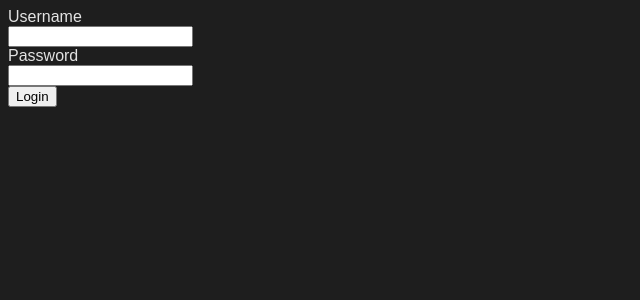
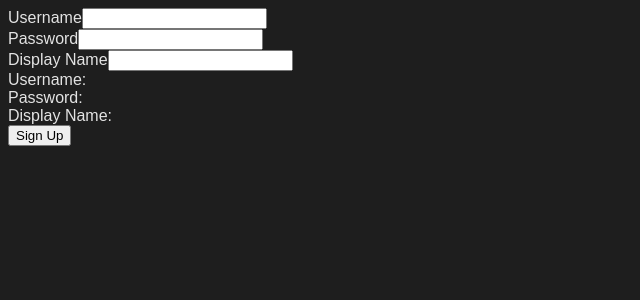
Before and after one commit to ahmadbadawikr/react-tutorial, a React (Vite) app: page / in a window 1280 px wide. Shown: the top 300 px of the page, without its empty margins (0-640 px from the left). Built offline with nearby package versions, Linux system fonts and the light colour scheme.

Commit message:
binding state to input fields

```diff
--- a/src/App.jsx
+++ b/src/App.jsx
@@ -1,10 +1,17 @@
 // import { UserProfile } from "./components/UserProfile"
 // import { UserDetails } from "./components/UserDetails"
-import { LoginForm } from "./components/LoginForm"
+// import { LoginForm } from "./components/LoginForm"
+import { RegisterForm } from "./components/RegisterForm"
+
 export default function App() {
-  return <div>
-    <LoginForm></LoginForm>
-  </div>
+  window.addEventListener("resize", (e)=> {
+    console.log(window.screenX, window.screenY)
+  })
+  return (
+    <div>
+      <RegisterForm></RegisterForm>
+    </div>
+  )
 }
 
   // const USER_STATUS = "ACCOUNT DISABLED";
--- /dev/null
+++ b/src/components/RegisterForm.jsx
@@ -0,0 +1,50 @@
+import { useState } from "react"
+
+export function RegisterForm() {
+    const [formFields, setFormFields] = useState({
+        username: "",
+        password: "",
+        displayName:""
+    })
+
+    console.log(formFields)
+
+    return (
+        <form>
+            <div>
+                <label htmlFor="username">Username</label>
+                <input id="username" value={formFields.username} onChange={(e) => {
+                    setFormFields((currentState) => ({
+                        ...currentState,
+                        username: e.target.value,}))
+                }}/>
+            </div>
+            <div>
+                <label htmlFor="password">Password</label>
+                <input id="password" value={formFields.password} onChange={(e)=>{
+                    setFormFields((currentState) => ({
+                        ...currentState,
+                        password: e.target.value,}))
+                }}/>
+            </div>
+            <div>
+                <label htmlFor="displayName">Display Name</label>
+                <input id="displayName" value={formFields.displayName} onChange={(e)=>{
+                    setFormFields((currentState) => ({
+                        ...currentState,
+                        displayName: e.target.value,}))
+                }}/>
+            </div>
+            <div>
+                <span>Username: {formFields.username}</span>
+            </div>
+            <div>
+                <span>Password: {formFields.password}</span>
+            </div>
+            <div>
+                <span>Display Name: {formFields.displayName}</span>
+            </div>
+            <button>Sign Up</button>
+        </form>
+    )
+}
```
